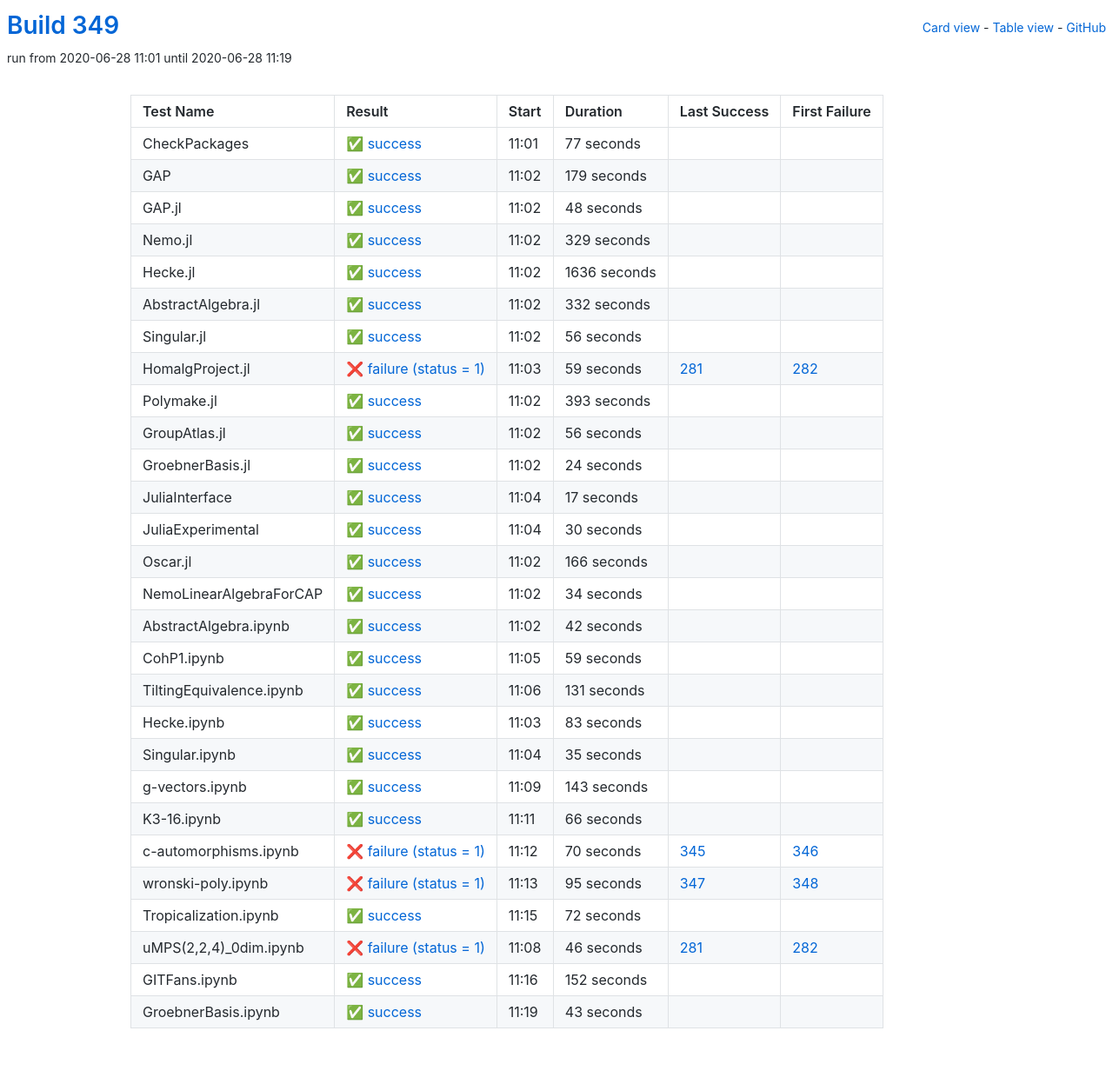
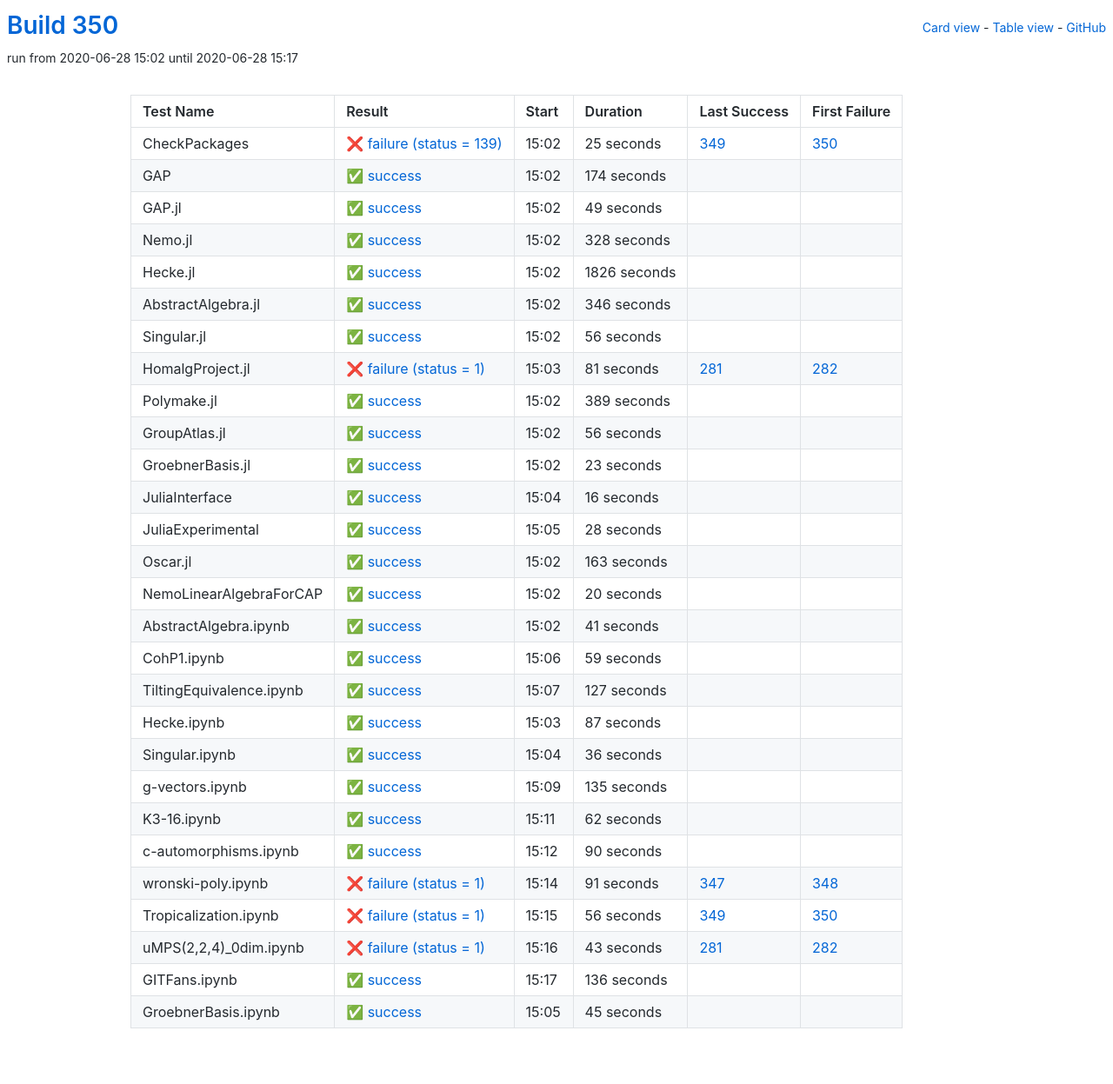
Before and after one commit to oscar-system/oscar-ci-status-stable, a Jekyll site: the page built from table.html, in a window 1280 px wide. Shown: the whole page at 87% size. Built offline with Jekyll 4.4.1, drawn with Linux system fonts in a browser that asks for light colours.

Commit message:
Build #350

```diff
--- a/_data/ci.yml
+++ b/_data/ci.yml
@@ -1,6 +1,6 @@
 ---
-build: 349
-build_url: https://oscarci.mathematik.uni-kl.de/job/oscar-stable/349/
+build: 350
+build_url: https://oscarci.mathematik.uni-kl.de/job/oscar-stable/350/
 job: oscar-stable
 organization: oscar-system
 repo: oscar-ci-status-stable
@@ -8,80 +8,80 @@ repourl: https://github.com/oscar-system/oscar-ci-status-stable
 tests:
 - name: CheckPackages
   id: checkpackages
-  log: https://oscarci.mathematik.uni-kl.de/job/oscar-stable/349/artifact/logs/build-349/CheckPackages.log
-  start: 2020-06-28 11:01
+  log: https://oscarci.mathematik.uni-kl.de/job/oscar-stable/350/artifact/logs/build-350/CheckPackages.log
+  start: 2020-06-28 15:02
+  success: false
+  exitcode: 139
+  status: failure
+  duration: 25
+  last_success: 349
+  last_success_url: https://oscarci.mathematik.uni-kl.de/job/oscar-stable/349/
+  first_failure: 350
+  first_failure_url: https://oscarci.mathematik.uni-kl.de/job/oscar-stable/350/
+- name: GAP
+  id: gap
+  log: https://oscarci.mathematik.uni-kl.de/job/oscar-stable/350/artifact/logs/build-350/GAP.log
+  start: 2020-06-28 15:02
   success: true
   exitcode: 0
   status: success
-  duration: 77
-  last_success: false
-  last_success_url:
-  first_failure: false
-  first_failure_url:
-- name: GAP
-  id: gap
-  log: https://oscarci.mathematik.uni-kl.de/job/oscar-stable/349/artifact/logs/build-349/GAP.log
-  start: 2020-06-28 11:02
-  success: true
-  exitcode: 0
-  status: success
-  duration: 179
+  duration: 174
   last_success: false
   last_success_url:
   first_failure: false
   first_failure_url:
 - name: GAP.jl
   id: gap-jl
-  log: https://oscarci.mathematik.uni-kl.de/job/oscar-stable/349/artifact/logs/build-349/GAP.jl.log
-  start: 2020-06-28 11:02
+  log: https://oscarci.mathematik.uni-kl.de/job/oscar-stable/350/artifact/logs/build-350/GAP.jl.log
+  start: 2020-06-28 15:02
   success: true
   exitcode: 0
   status: success
-  duration: 48
+  duration: 49
   last_success: false
   last_success_url:
   first_failure: false
   first_failure_url:
 - name: Nemo.jl
   id: nemo-jl
-  log: https://oscarci.mathematik.uni-kl.de/job/oscar-stable/349/artifact/logs/build-349/Nemo.jl.log
-  start: 2020-06-28 11:02
+  log: https://oscarci.mathematik.uni-kl.de/job/oscar-stable/350/artifact/logs/build-350/Nemo.jl.log
+  start: 2020-06-28 15:02
   success: true
   exitcode: 0
   status: success
-  duration: 329
+  duration: 328
   last_success: false
   last_success_url:
   first_failure: false
   first_failure_url:
 - name: Hecke.jl
   id: hecke-jl
-  log: https://oscarci.mathematik.uni-kl.de/job/oscar-stable/349/artifact/logs/build-349/Hecke.jl.log
-  start: 2020-06-28 11:02
+  log: https://oscarci.mathematik.uni-kl.de/job/oscar-stable/350/artifact/logs/build-350/Hecke.jl.log
+  start: 2020-06-28 15:02
   success: true
   exitcode: 0
   status: success
-  duration: 1636
+  duration: 1826
   last_success: false
   last_success_url:
   first_failure: false
   first_failure_url:
 - name: AbstractAlgebra.jl
   id: abstractalgebra-jl
-  log: https://oscarci.mathematik.uni-kl.de/job/oscar-stable/349/artifact/logs/build-349/AbstractAlgebra.jl.log
-  start: 2020-06-28 11:02
+  log: https://oscarci.mathematik.uni-kl.de/job/oscar-stable/350/artifact/logs/build-350/AbstractAlgebra.jl.log
+  start: 2020-06-28 15:02
   success: true
   exitcode: 0
   status: success
-  duration: 332
+  duration: 346
   last_success: false
   last_success_url:
   first_failure: false
   first_failure_url:
 - name: Singular.jl
   id: singular-jl
-  log: https://oscarci.mathematik.uni-kl.de/job/oscar-stable/349/artifact/logs/build-349/Singular.jl.log
-  start: 2020-06-28 11:02
+  log: https://oscarci.mathematik.uni-kl.de/job/oscar-stable/350/artifact/logs/build-350/Singular.jl.log
+  start: 2020-06-28 15:02
   success: true
   exitcode: 0
   status: success
@@ -92,32 +92,32 @@ tests:
   first_failure_url:
 - name: HomalgProject.jl
   id: homalgproject-jl
-  log: https://oscarci.mathematik.uni-kl.de/job/oscar-stable/349/artifact/logs/build-349/HomalgProject.jl.log
-  start: 2020-06-28 11:03
+  log: https://oscarci.mathematik.uni-kl.de/job/oscar-stable/350/artifact/logs/build-350/HomalgProject.jl.log
+  start: 2020-06-28 15:03
   success: false
   exitcode: 1
   status: failure
-  duration: 59
+  duration: 81
   last_success: 281
   last_success_url: https://oscarci.mathematik.uni-kl.de/job/oscar-stable/281/
   first_failure: 282
   first_failure_url: https://oscarci.mathematik.uni-kl.de/job/oscar-stable/282/
 - name: Polymake.jl
   id: polymake-jl
-  log: https://oscarci.mathematik.uni-kl.de/job/oscar-stable/349/artifact/logs/build-349/Polymake.jl.log
-  start: 2020-06-28 11:02
+  log: https://oscarci.mathematik.uni-kl.de/job/oscar-stable/350/artifact/logs/build-350/Polymake.jl.log
+  start: 2020-06-28 15:02
   success: true
   exitcode: 0
   status: success
-  duration: 393
+  duration: 389
   last_success: false
   last_success_url:
   first_failure: false
   first_failure_url:
 - name: GroupAtlas.jl
   id: groupatlas-jl
-  log: https://oscarci.mathematik.uni-kl.de/job/oscar-stable/349/artifact/logs/build-349/GroupAtlas.jl.log
-  start: 2020-06-28 11:02
+  log: https://oscarci.mathematik.uni-kl.de/job/oscar-stable/350/artifact/logs/build-350/GroupAtlas.jl.log
+  start: 2020-06-28 15:02
   success: true
   exitcode: 0
   status: success
@@ -128,80 +128,80 @@ tests:
   first_failure_url:
 - name: GroebnerBasis.jl
   id: groebnerbasis-jl
-  log: https://oscarci.mathematik.uni-kl.de/job/oscar-stable/349/artifact/logs/build-349/GroebnerBasis.jl.log
-  start: 2020-06-28 11:02
+  log: https://oscarci.mathematik.uni-kl.de/job/oscar-stable/350/artifact/logs/build-350/GroebnerBasis.jl.log
+  start: 2020-06-28 15:02
   success: true
   exitcode: 0
   status: success
-  duration: 24
+  duration: 23
   last_success: false
   last_success_url:
   first_failure: false
   first_failure_url:
 - name: JuliaInterface
   id: juliainterface
-  log: https://oscarci.mathematik.uni-kl.de/job/oscar-stable/349/artifact/logs/build-349/JuliaInterface.log
-  start: 2020-06-28 11:04
+  log: https://oscarci.mathematik.uni-kl.de/job/oscar-stable/350/artifact/logs/build-350/JuliaInterface.log
+  start: 2020-06-28 15:04
   success: true
   exitcode: 0
   status: success
-  duration: 17
+  duration: 16
   last_success: false
   last_success_url:
   first_failure: false
   first_failure_url:
 - name: JuliaExperimental
   id: juliaexperimental
-  log: https://oscarci.mathematik.uni-kl.de/job/oscar-stable/349/artifact/logs/build-349/JuliaExperimental.log
-  start: 2020-06-28 11:04
+  log: https://oscarci.mathematik.uni-kl.de/job/oscar-stable/350/artifact/logs/build-350/JuliaExperimental.log
+  start: 2020-06-28 15:05
   success: true
   exitcode: 0
   status: success
-  duration: 30
+  duration: 28
   last_success: false
   last_success_url:
   first_failure: false
   first_failure_url:
 - name: Oscar.jl
   id: oscar-jl
-  log: https://oscarci.mathematik.uni-kl.de/job/oscar-stable/349/artifact/logs/build-349/Oscar.jl.log
-  start: 2020-06-28 11:02
+  log: https://oscarci.mathematik.uni-kl.de/job/oscar-stable/350/artifact/logs/build-350/Oscar.jl.log
+  start: 2020-06-28 15:02
   success: true
   exitcode: 0
   status: success
-  duration: 166
+  duration: 163
   last_success: false
   last_success_url:
   first_failure: false
   first_failure_url:
 - name: NemoLinearAlgebraForCAP
   id: nemolinearalgebraforcap
-  log: https://oscarci.mathematik.uni-kl.de/job/oscar-stable/349/artifact/logs/build-349/NemoLinearAlgebraForCAP.log
-  start: 2020-06-28 11:02
+  log: https://oscarci.mathematik.uni-kl.de/job/oscar-stable/350/artifact/logs/build-350/NemoLinearAlgebraForCAP.log
+  start: 2020-06-28 15:02
   success: true
   exitcode: 0
   status: success
-  duration: 34
+  duration: 20
   last_success: false
   last_success_url:
   first_failure: false
   first_failure_url:
 - name: AbstractAlgebra.ipynb
   id: abstractalgebra-ipynb
-  log: https://oscarci.mathematik.uni-kl.de/job/oscar-stable/349/artifact/logs/build-349/AbstractAlgebra.ipynb.log
-  start: 2020-06-28 11:02
+  log: https://oscarci.mathematik.uni-kl.de/job/oscar-stable/350/artifact/logs/build-350/AbstractAlgebra.ipynb.log
+  start: 2020-06-28 15:02
   success: true
   exitcode: 0
   status: success
-  duration: 42
+  duration: 41
   last_success: false
   last_success_url:
   first_failure: false
   first_failure_url:
 - name: CohP1.ipynb
   id: cohp1-ipynb
-  log: https://oscarci.mathematik.uni-kl.de/job/oscar-stable/349/artifact/logs/build-349/CohP1.ipynb.log
-  start: 2020-06-28 11:05
+  log: https://oscarci.mathematik.uni-kl.de/job/oscar-stable/350/artifact/logs/build-350/CohP1.ipynb.log
+  start: 2020-06-28 15:06
   success: true
   exitcode: 0
   status: success
@@ -212,132 +212,132 @@ tests:
   first_failure_url:
 - name: TiltingEquivalence.ipynb
   id: tiltingequivalence-ipynb
-  log: https://oscarci.mathematik.uni-kl.de/job/oscar-stable/349/artifact/logs/build-349/TiltingEquivalence.ipynb.log
-  start: 2020-06-28 11:06
+  log: https://oscarci.mathematik.uni-kl.de/job/oscar-stable/350/artifact/logs/build-350/TiltingEquivalence.ipynb.log
+  start: 2020-06-28 15:07
   success: true
   exitcode: 0
   status: success
-  duration: 131
+  duration: 127
   last_success: false
   last_success_url:
   first_failure: false
   first_failure_url:
 - name: Hecke.ipynb
   id: hecke-ipynb
-  log: https://oscarci.mathematik.uni-kl.de/job/oscar-stable/349/artifact/logs/build-349/Hecke.ipynb.log
-  start: 2020-06-28 11:03
+  log: https://oscarci.mathematik.uni-kl.de/job/oscar-stable/350/artifact/logs/build-350/Hecke.ipynb.log
+  start: 2020-06-28 15:03
   success: true
   exitcode: 0
   status: success
-  duration: 83
+  duration: 87
   last_success: false
   last_success_url:
   first_failure: false
   first_failure_url:
 - name: Singular.ipynb
   id: singular-ipynb
-  log: https://oscarci.mathematik.uni-kl.de/job/oscar-stable/349/artifact/logs/build-349/Singular.ipynb.log
-  start: 2020-06-28 11:04
+  log: https://oscarci.mathematik.uni-kl.de/job/oscar-stable/350/artifact/logs/build-350/Singular.ipynb.log
+  start: 2020-06-28 15:04
   success: true
   exitcode: 0
   status: success
-  duration: 35
+  duration: 36
   last_success: false
   last_success_url:
   first_failure: false
   first_failure_url:
 - name: g-vectors.ipynb
   id: g-vectors-ipynb
-  log: https://oscarci.mathematik.uni-kl.de/job/oscar-stable/349/artifact/logs/build-349/g-vectors.ipynb.log
-  start: 2020-06-28 11:09
+  log: https://oscarci.mathematik.uni-kl.de/job/oscar-stable/350/artifact/logs/build-350/g-vectors.ipynb.log
+  start: 2020-06-28 15:09
   success: true
   exitcode: 0
   status: success
-  duration: 143
+  duration: 135
   last_success: false
   last_success_url:
   first_failure: false
   first_failure_url:
 - name: K3-16.ipynb
   id: k3-16-ipynb
-  log: https://oscarci.mathematik.uni-kl.de/job/oscar-stable/349/artifact/logs/build-349/K3-16.ipynb.log
-  start: 2020-06-28 11:11
+  log: https://oscarci.mathematik.uni-kl.de/job/oscar-stable/350/artifact/logs/build-350/K3-16.ipynb.log
+  start: 2020-06-28 15:11
   success: true
   exitcode: 0
   status: success
-  duration: 66
+  duration: 62
   last_success: false
   last_success_url:
   first_failure: false
   first_failure_url:
 - name: c-automorphisms.ipynb
   id: c-automorphisms-ipynb
-  log: https://oscarci.mathematik.uni-kl.de/job/oscar-stable/349/artifact/logs/build-349/c-automorphisms.ipynb.log
-  start: 2020-06-28 11:12
+  log: https://oscarci.mathematik.uni-kl.de/job/oscar-stable/350/artifact/logs/build-350/c-automorphisms.ipynb.log
+  start: 2020-06-28 15:12
+  success: true
+  exitcode: 0
+  status: success
+  duration: 90
+  last_success: false
+  last_success_url:
+  first_failure: false
+  first_failure_url:
+- name: wronski-poly.ipynb
+  id: wronski-poly-ipynb
+  log: https://oscarci.mathematik.uni-kl.de/job/oscar-stable/350/artifact/logs/build-350/wronski-poly.ipynb.log
+  start: 2020-06-28 15:14
   success: false
   exitcode: 1
   status: failure
-  duration: 70
-  last_success: 345
-  last_success_url: https://oscarci.mathematik.uni-kl.de/job/oscar-stable/345/
-  first_failure: 346
-  first_failure_url: https://oscarci.mathematik.uni-kl.de/job/oscar-stable/346/
-- name: wronski-poly.ipynb
-  id: wronski-poly-ipynb
-  log: https://oscarci.mathematik.uni-kl.de/job/oscar-stable/349/artifact/logs/build-349/wronski-poly.ipynb.log
-  start: 2020-06-28 11:13
-  success: false
-  exitcode: 1
-  status: failure
-  duration: 95
+  duration: 91
   last_success: 347
   last_success_url: https://oscarci.mathematik.uni-kl.de/job/oscar-stable/347/
   first_failure: 348
   first_failure_url: https://oscarci.mathematik.uni-kl.de/job/oscar-stable/348/
 - name: Tropicalization.ipynb
   id: tropicalization-ipynb
-  log: https://oscarci.mathematik.uni-kl.de/job/oscar-stable/349/artifact/logs/build-349/Tropicalization.ipynb.log
-  start: 2020-06-28 11:15
-  success: true
-  exitcode: 0
-  status: success
-  duration: 72
-  last_success: false
-  last_success_url:
-  first_failure: false
-  first_failure_url:
-- name: uMPS(2,2,4)_0dim.ipynb
-  id: umps-2-2-4-0dim-ipynb
-  log: https://oscarci.mathematik.uni-kl.de/job/oscar-stable/349/artifact/logs/build-349/uMPS-2-2-4-_0dim.ipynb.log
-  start: 2020-06-28 11:08
+  log: https://oscarci.mathematik.uni-kl.de/job/oscar-stable/350/artifact/logs/build-350/Tropicalization.ipynb.log
+  start: 2020-06-28 15:15
   success: false
   exitcode: 1
   status: failure
-  duration: 46
+  duration: 56
+  last_success: 349
+  last_success_url: https://oscarci.mathematik.uni-kl.de/job/oscar-stable/349/
+  first_failure: 350
+  first_failure_url: https://oscarci.mathematik.uni-kl.de/job/oscar-stable/350/
+- name: uMPS(2,2,4)_0dim.ipynb
+  id: umps-2-2-4-0dim-ipynb
+  log: https://oscarci.mathematik.uni-kl.de/job/oscar-stable/350/artifact/logs/build-350/uMPS-2-2-4-_0dim.ipynb.log
+  start: 2020-06-28 15:16
+  success: false
+  exitcode: 1
+  status: failure
+  duration: 43
   last_success: 281
   last_success_url: https://oscarci.mathematik.uni-kl.de/job/oscar-stable/281/
   first_failure: 282
   first_failure_url: https://oscarci.mathematik.uni-kl.de/job/oscar-stable/282/
 - name: GITFans.ipynb
   id: gitfans-ipynb
-  log: https://oscarci.mathematik.uni-kl.de/job/oscar-stable/349/artifact/logs/build-349/GITFans.ipynb.log
-  start: 2020-06-28 11:16
+  log: https://oscarci.mathematik.uni-kl.de/job/oscar-stable/350/artifact/logs/build-350/GITFans.ipynb.log
+  start: 2020-06-28 15:17
   success: true
   exitcode: 0
   status: success
-  duration: 152
+  duration: 136
   last_success: false
   last_success_url:
   first_failure: false
   first_failure_url:
 - name: GroebnerBasis.ipynb
   id: groebnerbasis-ipynb
-  log: https://oscarci.mathematik.uni-kl.de/job/oscar-stable/349/artifact/logs/build-349/GroebnerBasis.ipynb.log
-  start: 2020-06-28 11:19
+  log: https://oscarci.mathematik.uni-kl.de/job/oscar-stable/350/artifact/logs/build-350/GroebnerBasis.ipynb.log
+  start: 2020-06-28 15:05
   success: true
   exitcode: 0
   status: success
-  duration: 43
+  duration: 45
   last_success: false
   last_success_url:
   first_failure: false
```
Also changed, not shown: README.md.
